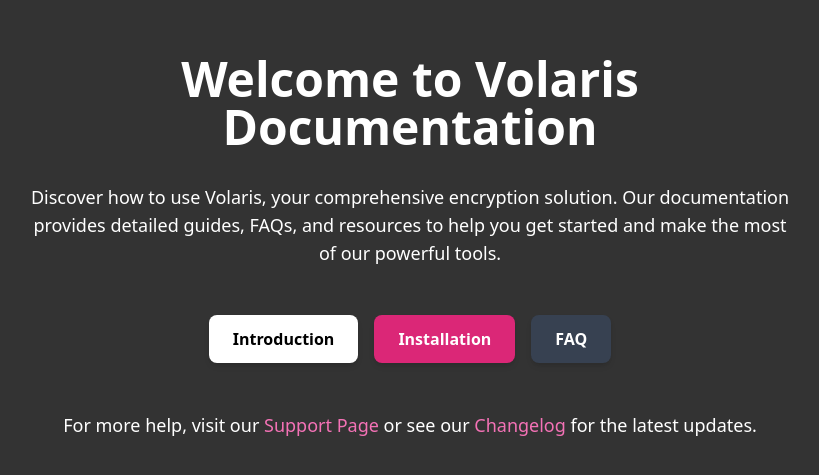
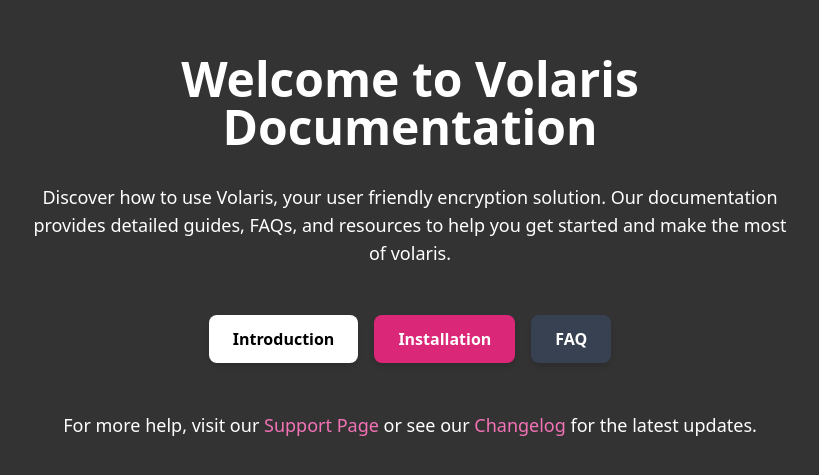
Before and after one commit to volar-is/volaris-docs, a SvelteKit app: page / in a window 1280 px wide. Shown: the part 141-616 px from the top of the page, without its empty margins (230-1049 px from the left). Built offline with nearby package versions, Linux system fonts and the light colour scheme.

Commit message:
chore: change homepage text for continuity take

```diff
--- a/src/routes/+page.svelte
+++ b/src/routes/+page.svelte
@@ -21,9 +21,9 @@
       class="text-base sm:text-lg text-white mb-8 sm:mb-12"
       transition:fade={{ duration: 250 }}
     >
-      Discover how to use Volaris, your comprehensive encryption solution. Our
+      Discover how to use Volaris, your user friendly encryption solution. Our
       documentation provides detailed guides, FAQs, and resources to help you
-      get started and make the most of our powerful tools.
+      get started and make the most of volaris.
     </p>
     <div class="flex flex-wrap justify-center gap-4 mb-12">
       <a
```
